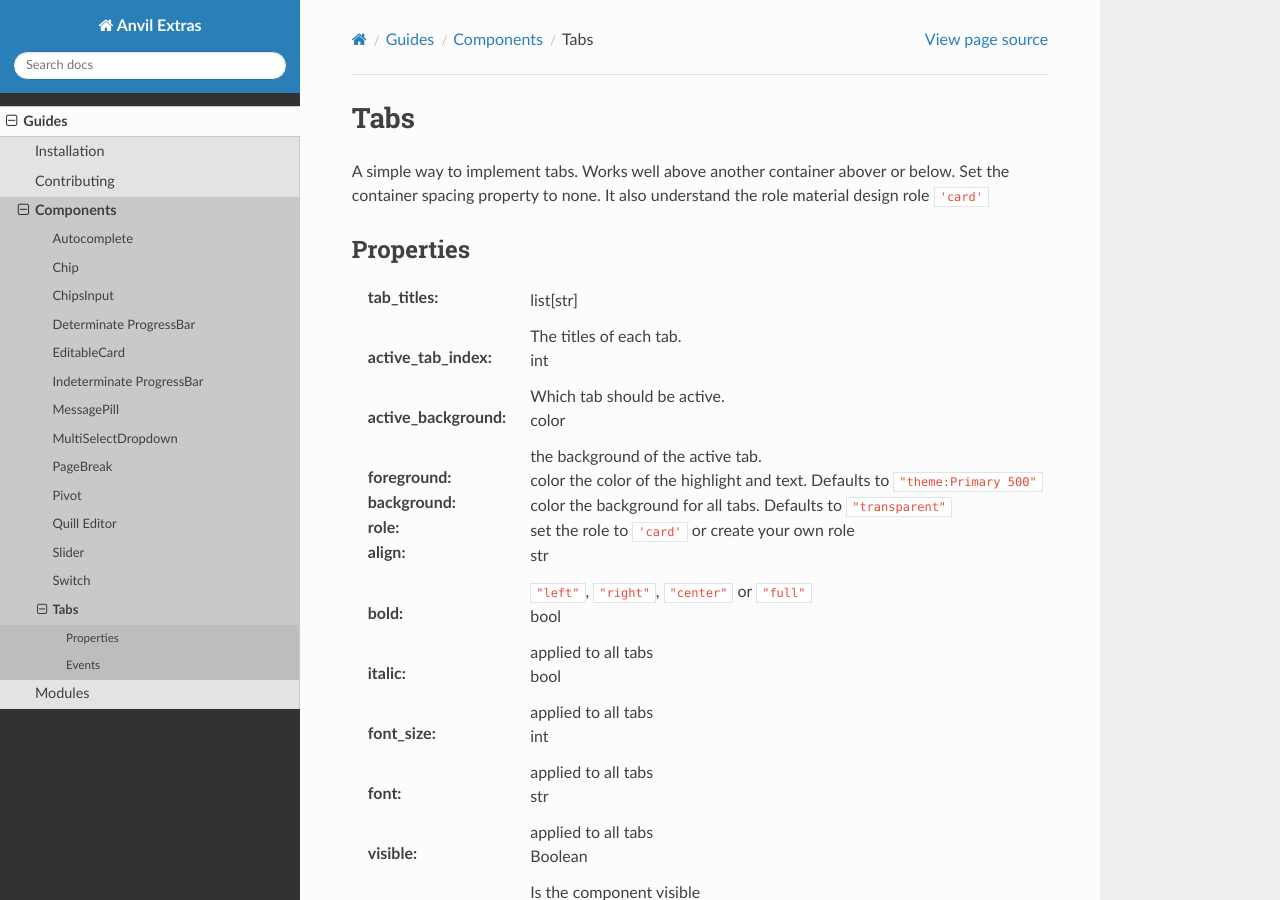
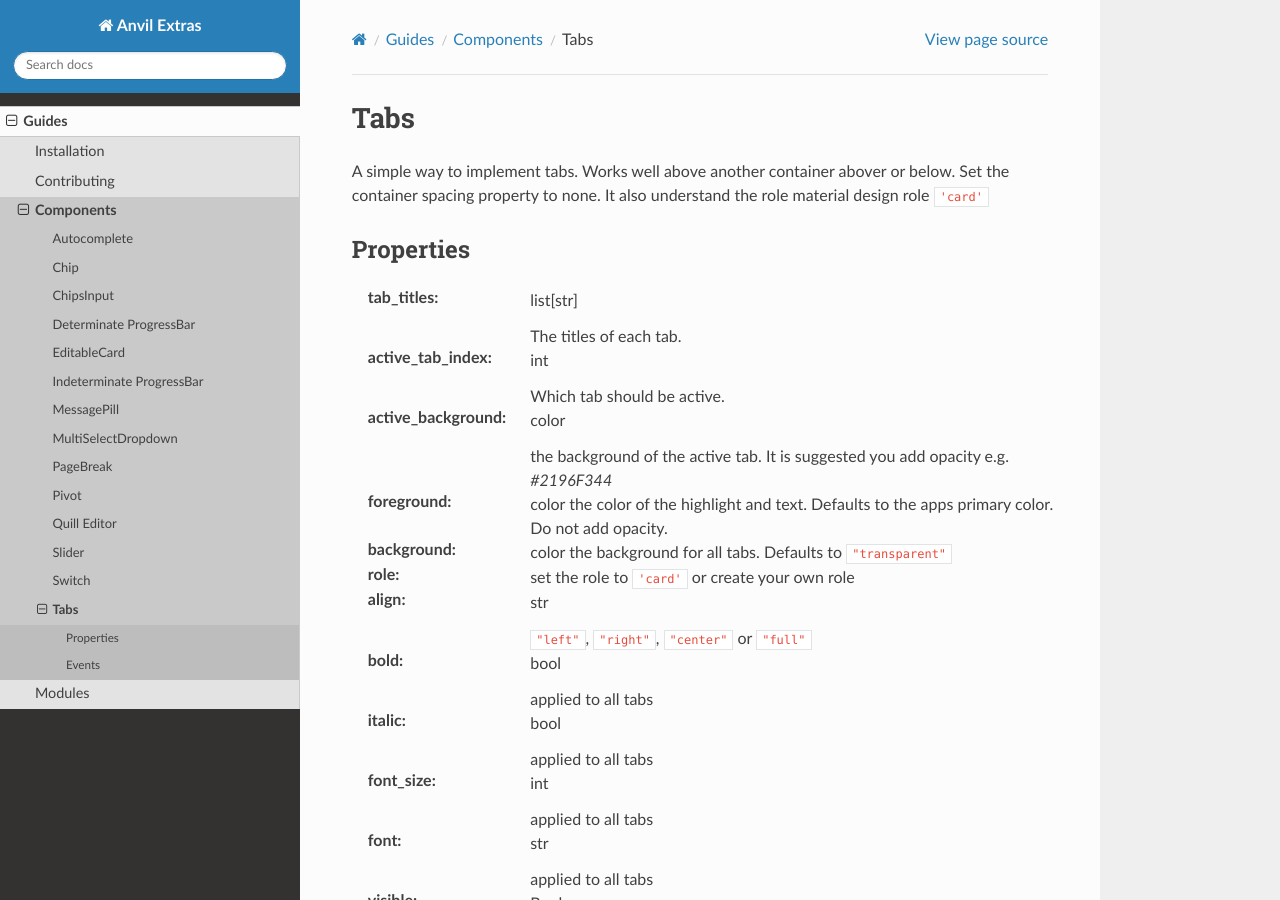
Before and after one commit to anvilistas/anvil-extras, a Sphinx documentation site: the page built from docs/guides/components/tabs.rst, in a window 1280 px wide and 900 px high. Built offline with Sphinx 7.4.7 and the Read the Docs theme 3.1.0, drawn with Linux system fonts in a browser that asks for light colours.

Commit message:
allow just --color rather than `var(--color)` and improve rgb stripping values plus some docs

```diff
--- a/docs/guides/components/tabs.rst
+++ b/docs/guides/components/tabs.rst
@@ -16,10 +16,10 @@
 
 :active_background: color
 
-    the background of the active tab.
+    the background of the active tab. It is suggested you add opacity e.g. `#2196F344`
 
 :foreground: color
-    the color of the highlight and text. Defaults to ``"theme:Primary 500"``
+    the color of the highlight and text. Defaults to the apps primary color. Do not add opacity.
 
 :background: color
     the background for all tabs. Defaults to ``"transparent"``
```
Also changed, not shown: 1 other file.
